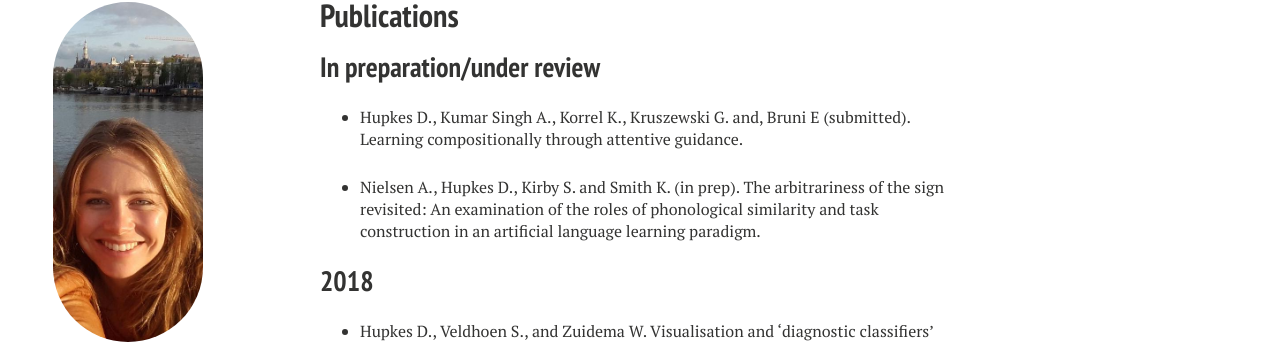
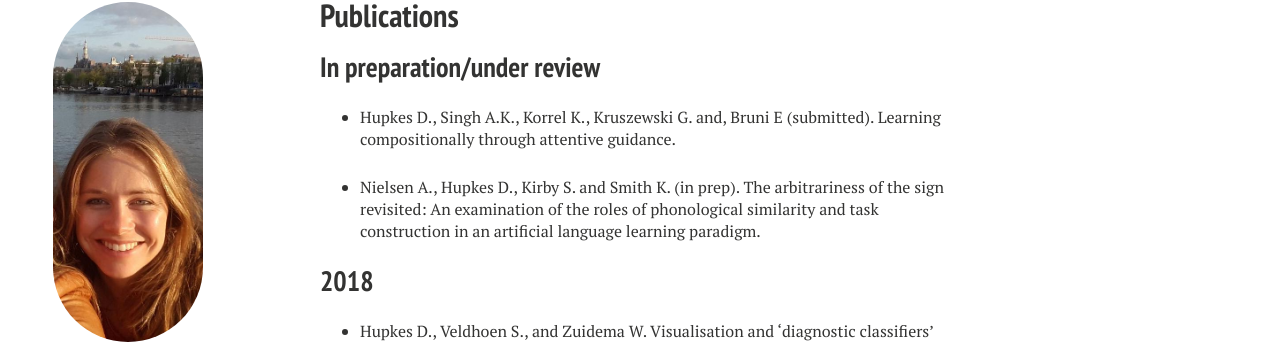
Before and after one commit to dieuwkehupkes/dieuwkehupkes.github.io, a Jekyll site: the page built from publications/index.md, in a window 1280 px wide. Shown: the part 403-747 px from the top of the page. Built offline with Jekyll 4.4.1, drawn with Linux system fonts in a browser that asks for light colours; nearby versions of some CDN libraries.

Commit message:
correct Anand's name

```diff
--- a/publications/index.md
+++ b/publications/index.md
@@ -13,7 +13,7 @@ image:
 
 ## In preparation/under review
 
-* Hupkes D., Kumar Singh A., Korrel K., Kruszewski G. and, Bruni E (submitted). Learning compositionally through attentive guidance.
+* Hupkes D., Singh A.K., Korrel K., Kruszewski G. and, Bruni E (submitted). Learning compositionally through attentive guidance.
 
 * Nielsen A., Hupkes D., Kirby S. and Smith K. (in prep). The arbitrariness of the sign revisited: An examination of the roles of phonological similarity and task construction in an artificial language learning paradigm.
 
```
